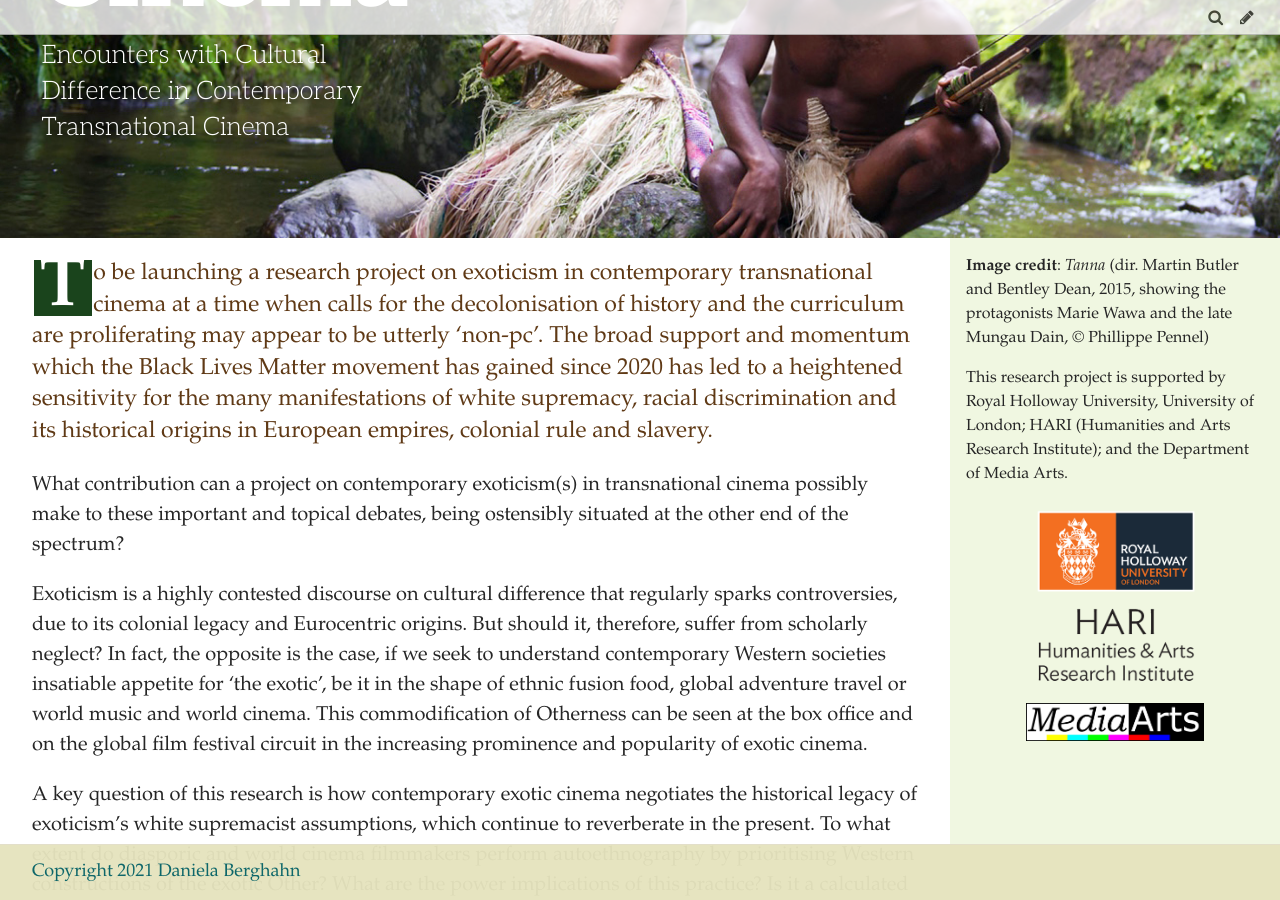
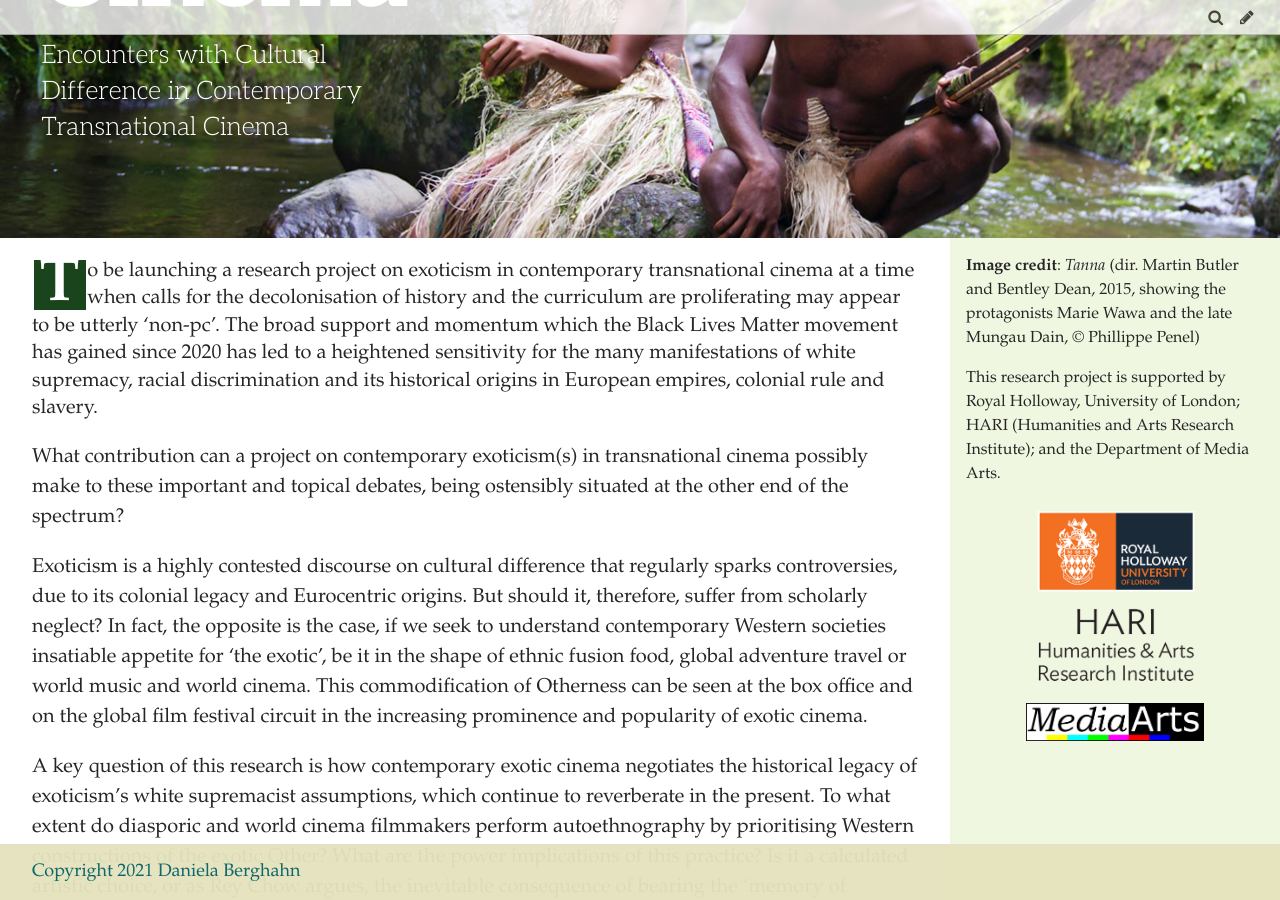
Before and after one commit to publisha/exotic-cinema, a Jekyll site: the page built from index.html, in a window 1280 px wide and 900 px high, scrolled down 245 px. Built offline with Jekyll 4.4.1, drawn with Linux system fonts in a browser that asks for light colours; some web fonts are replaced; the list of posts is cut into pages by our own code.

Commit message:
adjusted style of first paragraph

```diff
--- a/_homepageitems/home2.md
+++ b/_homepageitems/home2.md
@@ -4,9 +4,9 @@ title: Credits
 published: true
 position: credits
 ---
-**Image credit**: _Tanna_ (dir. Martin Butler and Bentley Dean, 2015, showing the protagonists Marie Wawa and the late Mungau Dain, © Phillippe Pennel)
+**Image credit**: _Tanna_ (dir. Martin Butler and Bentley Dean, 2015, showing the protagonists Marie Wawa and the late Mungau Dain, © Phillippe Penel)
 
-This research project is supported by Royal Holloway University, University of London; HARI (Humanities and Arts Research Institute); and the Department of Media Arts.
+This research project is supported by Royal Holloway, University of London; HARI (Humanities and Arts Research Institute); and the Department of Media Arts.
 
 ![Royal Holloway University and HARI](../uploads/HARI.png)
 
--- a/styles/typography.css
+++ b/styles/typography.css
@@ -151,10 +151,10 @@ blockquote {
 }
 
 .introduction .home-content p:first-of-type {
-  font-size: 115%;
+  /* font-size: 115%; */
   font-weight: 500;
   line-height: 1.37;
-  color: #5f3915;
+  /* color: #5f3915; */
 }
 
 .introduction .home-content p:first-of-type:first-letter {
@@ -162,7 +162,6 @@ blockquote {
   color: #ffffff;
   float: left;
   font-weight: 600;
-  display: inline-block;
   font-size: 3em;
   line-height: 0.7;
   padding: 6px 6px 2px 6px;
```
